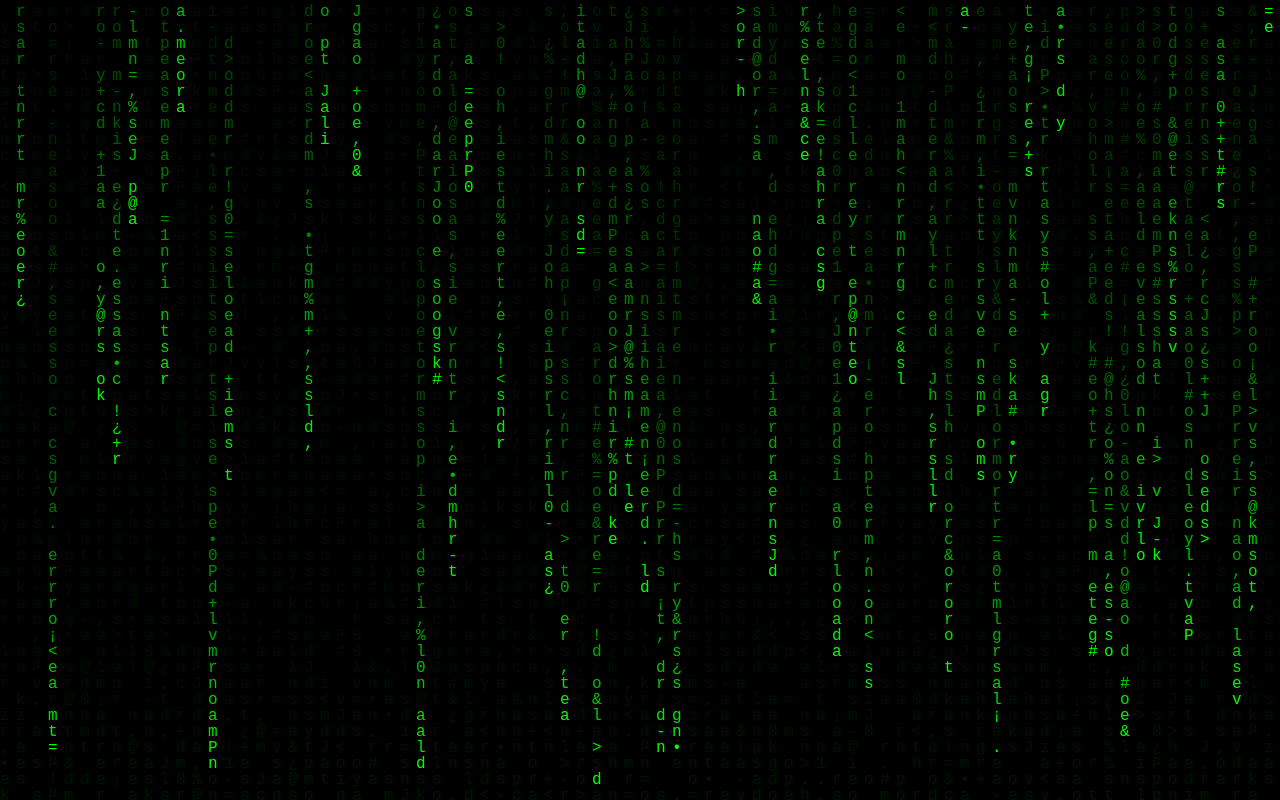
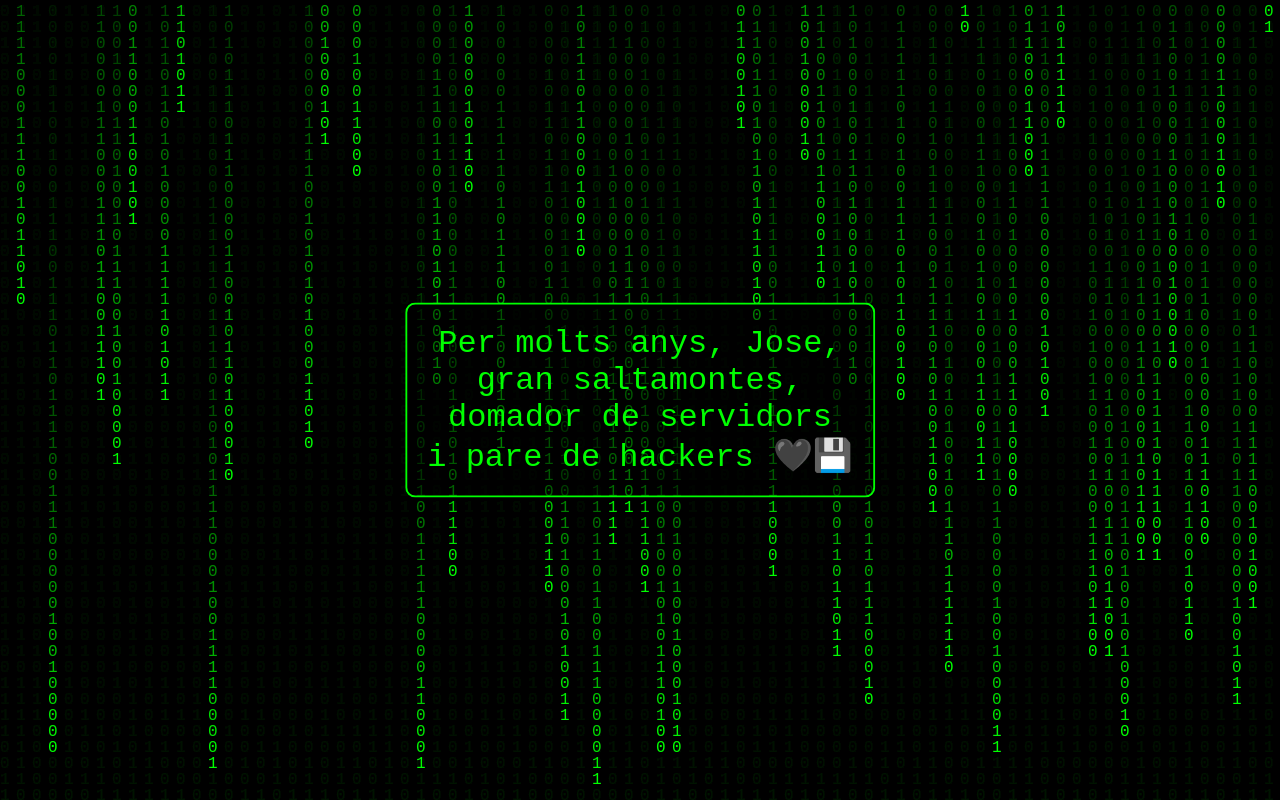
Before and after one commit to llarguet/aniversarijose, a plain HTML site: page index.html in a window 1280 px wide. Drawn offline with Linux system fonts and the light colour scheme.

Commit message:
index.html

```diff
--- a/index.html
+++ b/index.html
@@ -11,13 +11,45 @@
       color: #00ff00;
       font-family: monospace;
     }
+
     canvas {
       display: block;
+      position: absolute;
+      top: 0;
+      left: 0;
+      z-index: 0;
+    }
+
+    .message {
+      position: absolute;
+      top: 50%;
+      left: 50%;
+      transform: translate(-50%, -50%);
+      text-align: center;
+      font-size: 2rem;
+      color: #00FF00;
+      z-index: 1;
+      animation: blink 1s infinite alternate;
+      background-color: rgba(0, 0, 0, 0.5);
+      padding: 20px;
+      border: 2px solid #00ff00;
+      border-radius: 10px;
+    }
+
+    @keyframes blink {
+      0% { opacity: 0.2; }
+      100% { opacity: 1; }
     }
   </style>
 </head>
 <body>
   <canvas id="matrix"></canvas>
+  <div class="message">
+    Per molts anys, Jose,<br>
+    gran saltamontes,<br>
+    domador de servidors<br>
+    i pare de hackers 🖤💾
+  </div>
 
   <script>
     const canvas = document.getElementById('matrix');
@@ -26,7 +58,7 @@ const ctx = canvas.getContext('2d');
     canvas.width = window.innerWidth;
     canvas.height = window.innerHeight;
 
-const letters = '01¡¿<>!#@%&+=-• Per molts anys, Jose, gran saltamontes, domador de servidors i pare de hackers. '.split('');
+    const letters = '01'.split('');
     const fontSize = 16;
     const columns = canvas.width / fontSize;
     const drops = Array(Math.floor(columns)).fill(1);
```
Lines whose indentation alone changed are shown as unchanged.
